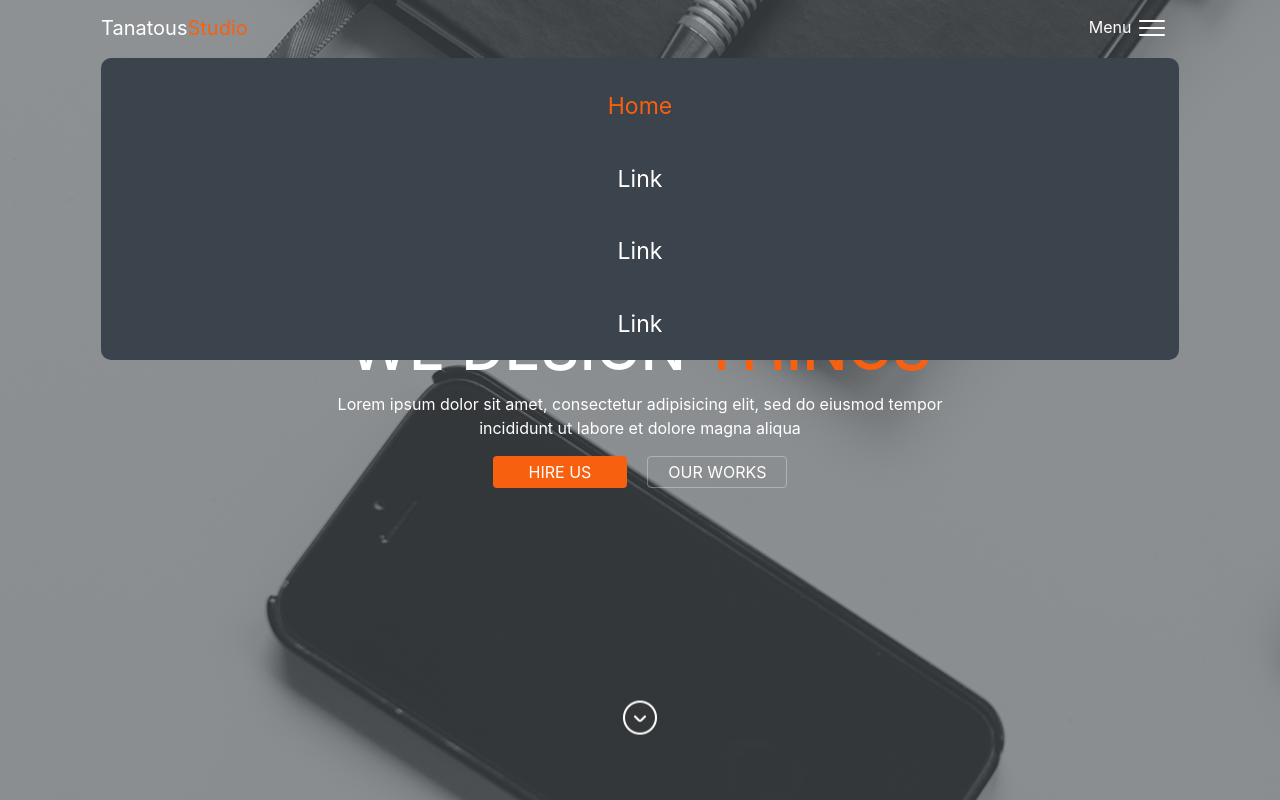
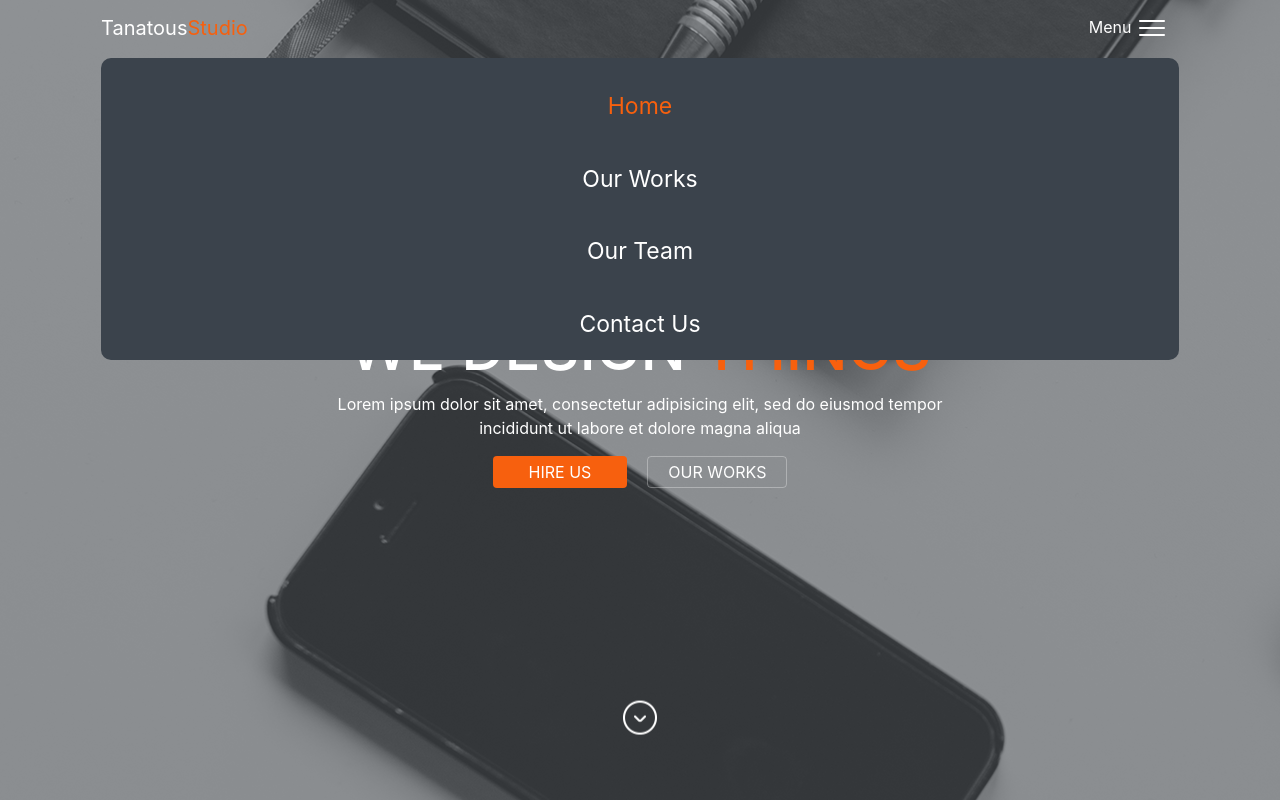
Before and after one commit to RamiTaleb27/TanatousStudio-LandingPage, a plain HTML site: page index.html in a window 1280 px wide. Both pictures are taken after a click on the button "Menu". Shown: the top 800 px of the page. Drawn offline with nearby package versions, Linux system fonts and the light colour scheme.

Commit message:
the new edit

```diff
--- a/index.html
+++ b/index.html
@@ -44,13 +44,13 @@
                 >
               </li>
               <li class="nav-item">
-                <a class="nav-link" href="#">Link</a>
+                <a class="nav-link" href="#works">Our Works</a>
               </li>
               <li class="nav-item">
-                <a class="nav-link" href="#">Link</a>
+                <a class="nav-link" href="#team">Our Team</a>
               </li>
               <li class="nav-item">
-                <a class="nav-link" href="#">Link</a>
+                <a class="nav-link" href="#contact-me">Contact Us</a>
               </li>
             </ul>
           </div>
@@ -155,7 +155,7 @@
     </section>
     <!-- end email section -->
     <!-- start works section -->
-    <section class="works">
+    <section class="works" id="works">
       <div class="container">
         <div class="row">
           <div class="col-md-6 offset-md-3">
@@ -334,7 +334,7 @@
     </section>
     <!-- end Testimonials section -->
     <!-- start team section -->
-    <section class="team">
+    <section class="team" id="team">
       <div class="container">
         <div class="row">
           <div class="col-md-6 offset-md-3">
@@ -598,7 +598,7 @@
     <!-- end team section -->
 
     <!-- start contact me section -->
-    <section class="contact-me">
+    <section class="contact-me" id="contact-me">
       <div class="container">
         <div class="row">
           <div class="col-md-6 offset-md-3">
```
